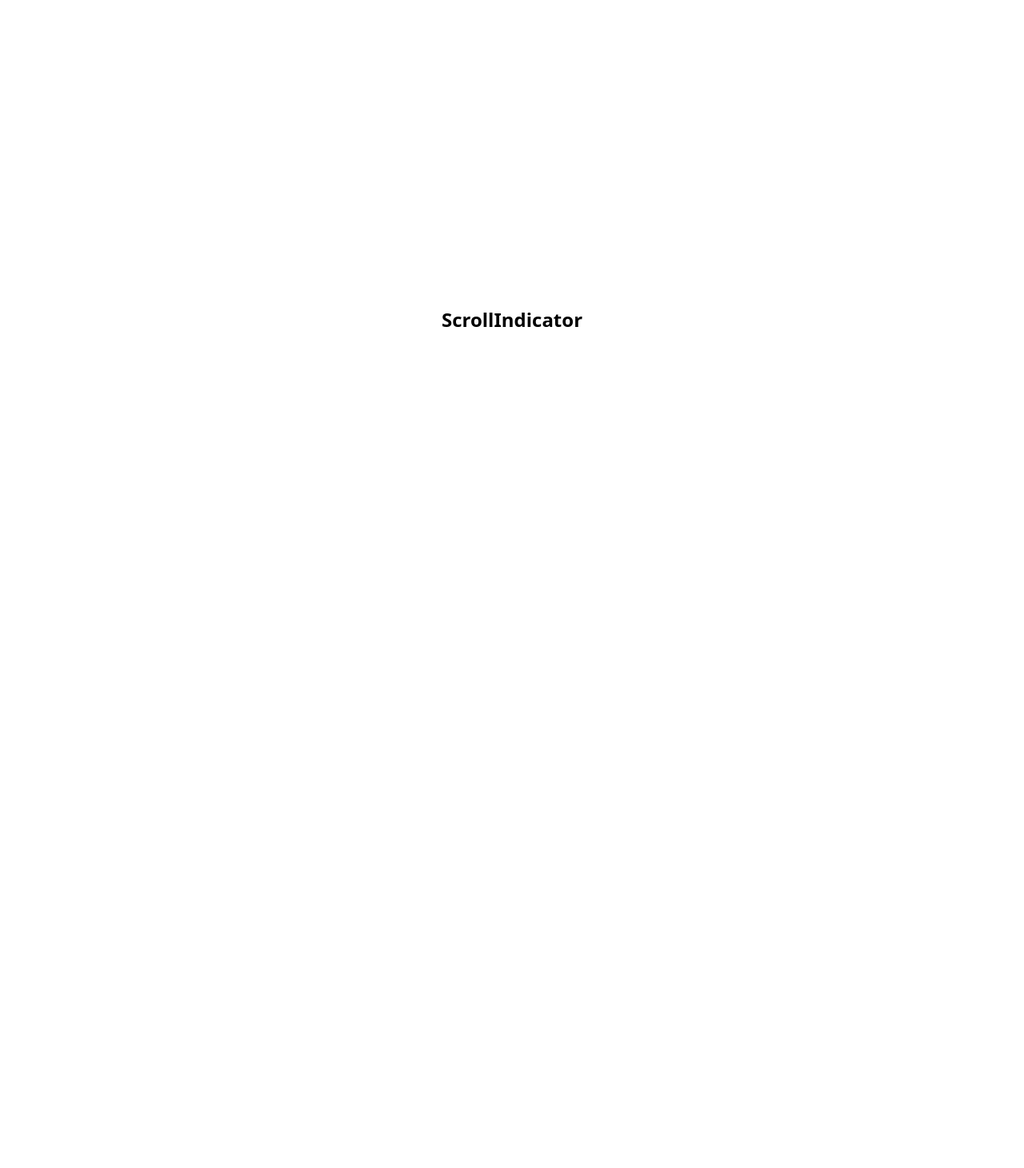
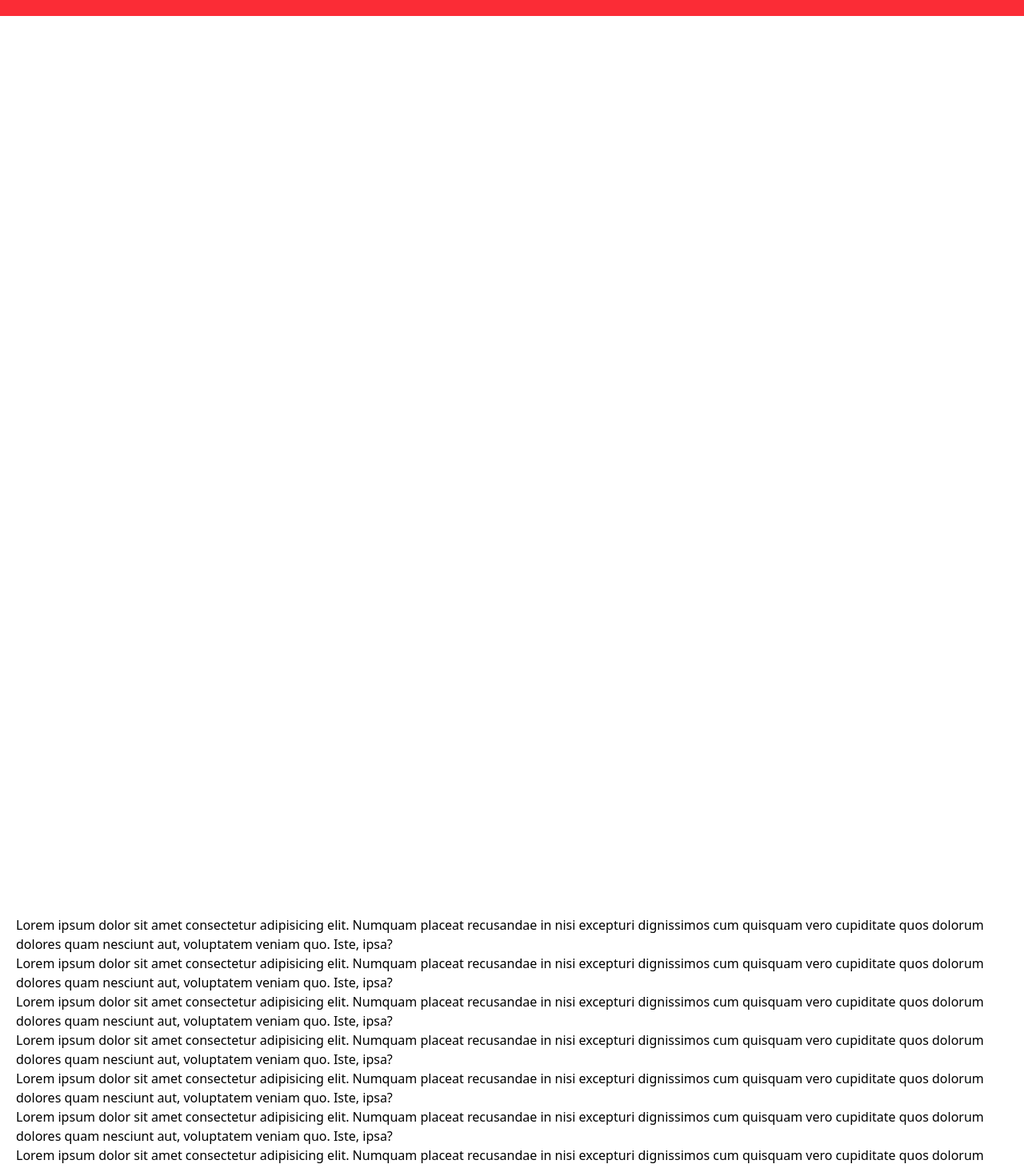
Before and after one commit to G1DY/FramerMotion, a React (Vite) app in the folder FramerMotionProjects/: page / in a window 1280 px wide. Shown: the top 1461 px of the page at 80% size. Before the commit the page ends 800 px from the top, so only its background shows below. Built offline with nearby package versions, Linux system fonts and the light colour scheme.

Commit message:
scroll indicator project

```diff
--- a/FramerMotionProjects/src/App.tsx
+++ b/FramerMotionProjects/src/App.tsx
@@ -2,7 +2,7 @@ import ScrollIndicator from "./ScrollIndicator";
 
 const App = () => {
   return (
-    <div className="text-2xl font-bold justify-center flex h-screen items-center">
+    <div className="justify-center flex h-[200rem] p-[20px] items-center">
       <ScrollIndicator />
     </div>
   );
--- a/FramerMotionProjects/src/ScrollIndicator.tsx
+++ b/FramerMotionProjects/src/ScrollIndicator.tsx
@@ -1,4 +1,26 @@
+import { motion, useScroll, useTransform } from "framer-motion";
+
 const ScrollIndicator = () => {
-  return <div>ScrollIndicator</div>;
+  const { scrollYProgress } = useScroll();
+
+  const lineWidth = useTransform(scrollYProgress, [0, 1], ["0%", "100%"]);
+  return (
+    <>
+      <motion.div
+        className="fixed left-0 top-0 bg-red-500 h-[20px]"
+        style={{ width: lineWidth, transition: "width 0.2s ease" }}
+      />
+      <div className="mt-[50px] relative">
+        {[...Array(20)].map((i) => (
+          <p key={i}>
+            Lorem ipsum dolor sit amet consectetur adipisicing elit. Numquam
+            placeat recusandae in nisi excepturi dignissimos cum quisquam vero
+            cupiditate quos dolorum dolores quam nesciunt aut, voluptatem veniam
+            quo. Iste, ipsa?
+          </p>
+        ))}
+      </div>
+    </>
+  );
 };
 export default ScrollIndicator;
```
